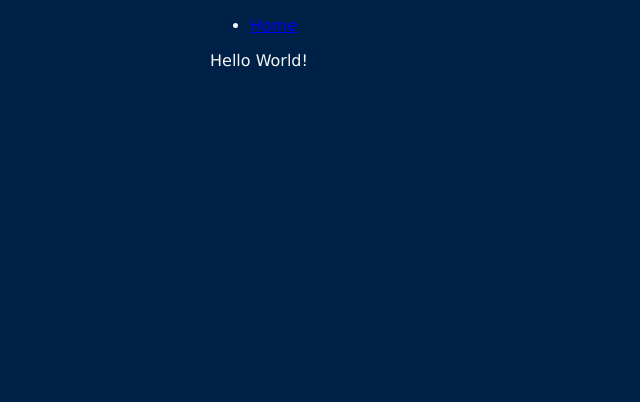
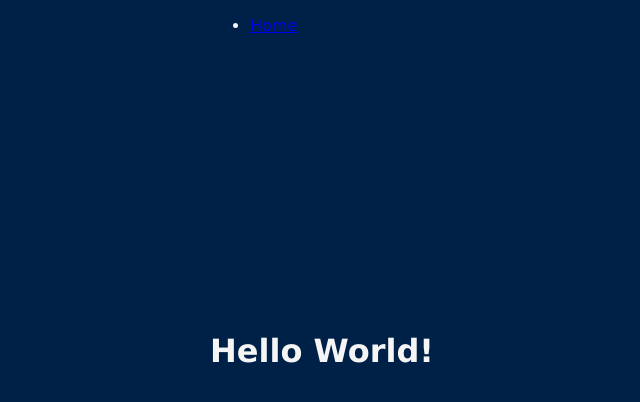
Before and after one commit to alexkoziell/personal-website, a Gatsby site: page / in a window 1280 px wide. Shown: the whole page, without its empty margins (130-770 px from the left). Built offline with nearby package versions, Linux system fonts and the light colour scheme; Gatsby itself is replaced by a stand-in of ours.

Commit message:
Add typewritten and section components.

```diff
--- a/src/components/layout.module.css
+++ b/src/components/layout.module.css
@@ -28,9 +28,15 @@ html {
     line-height: 1.5rem;
     text-decoration: none;
     transition: all 300ms ease-in;
+    -webkit-transition: all 300ms ease-in;
+    -ms-transition: all 300ms ease-in;
+    -moz-transition: all 300ms ease-in;
 }
 
 .nav-text:hover {
     font-size: 1.35rem;
     transition: all 300ms ease-in;
+    -webkit-transition: all 300ms ease-in;
+    -ms-transition: all 300ms ease-in;
+    -moz-transition: all 300ms ease-in;
 }
--- /dev/null
+++ b/src/components/section.js
@@ -0,0 +1,12 @@
+import * as React from 'react'
+import { section } from './section.module.css'
+
+const Section = ({ darkmode, children }) => {
+    return (
+        <div className={section}>
+            {children}
+        </div>
+    )
+}
+
+export default Section
--- /dev/null
+++ b/src/components/section.module.css
@@ -0,0 +1,6 @@
+.section {
+    align-items: center;
+    display: flex;
+    min-height: 75vh;
+    padding-bottom: 10vh;
+}
--- /dev/null
+++ b/src/components/typewritten.js
@@ -0,0 +1,42 @@
+import * as React from 'react'
+import { useEffect, useState } from 'react'
+
+const random_normal = (mean, variance, skew) => {
+    // Draw samples from a normal distribution
+
+    // Box-Muller transform
+    let u = 0, v = 0
+    while(u === 0) u = Math.random() // Convert [0,1) to (0,1)
+    while(v === 0) v = Math.random()
+    let z = Math.sqrt( -2.0 * Math.log( u ) ) * Math.cos( 2.0 * Math.PI * v )
+
+    // Transform from standard normal
+    let x = mean + variance * z
+
+    // Apply skew
+    x = x + skew * Math.sign(z) * Math.pow(Math.abs(z), 1 / 3)
+
+    return x
+}
+
+const Typewritten = ({ delay, children }) => {
+    const [currentText, setCurrentText] = useState('')
+    const [currentIndex, setCurrentIndex] = useState(0)
+
+    useEffect(() => {
+        let timeout;
+        if (currentIndex <= children.length - 1) {
+        let factor = random_normal(1, 2, -1)
+        timeout = setTimeout(() => {
+            setCurrentText(currentText + children[currentIndex])
+            setCurrentIndex(currentIndex + 1)
+        }, factor * delay)
+        }
+
+        return () => clearTimeout(timeout);
+    }, [currentText, currentIndex, children, delay])
+
+    return <span>{currentText}</span>
+}
+
+export default Typewritten
--- a/src/pages/index.js
+++ b/src/pages/index.js
@@ -1,8 +1,19 @@
 import * as React from 'react'
 import Layout from '../components/layout'
+import Section from '../components/section'
+import Typewritten from '../components/typewritten'
 
 const IndexPage = () => {
-  return <Layout>Hello World!</Layout>
+  return (
+  <Layout>
+    <Section darkmode={true}>
+      <h1>
+        <Typewritten delay={50}>
+          Hello World!
+        </Typewritten>
+      </h1>
+    </Section>
+  </Layout>)
 }
 
 export default IndexPage
```
